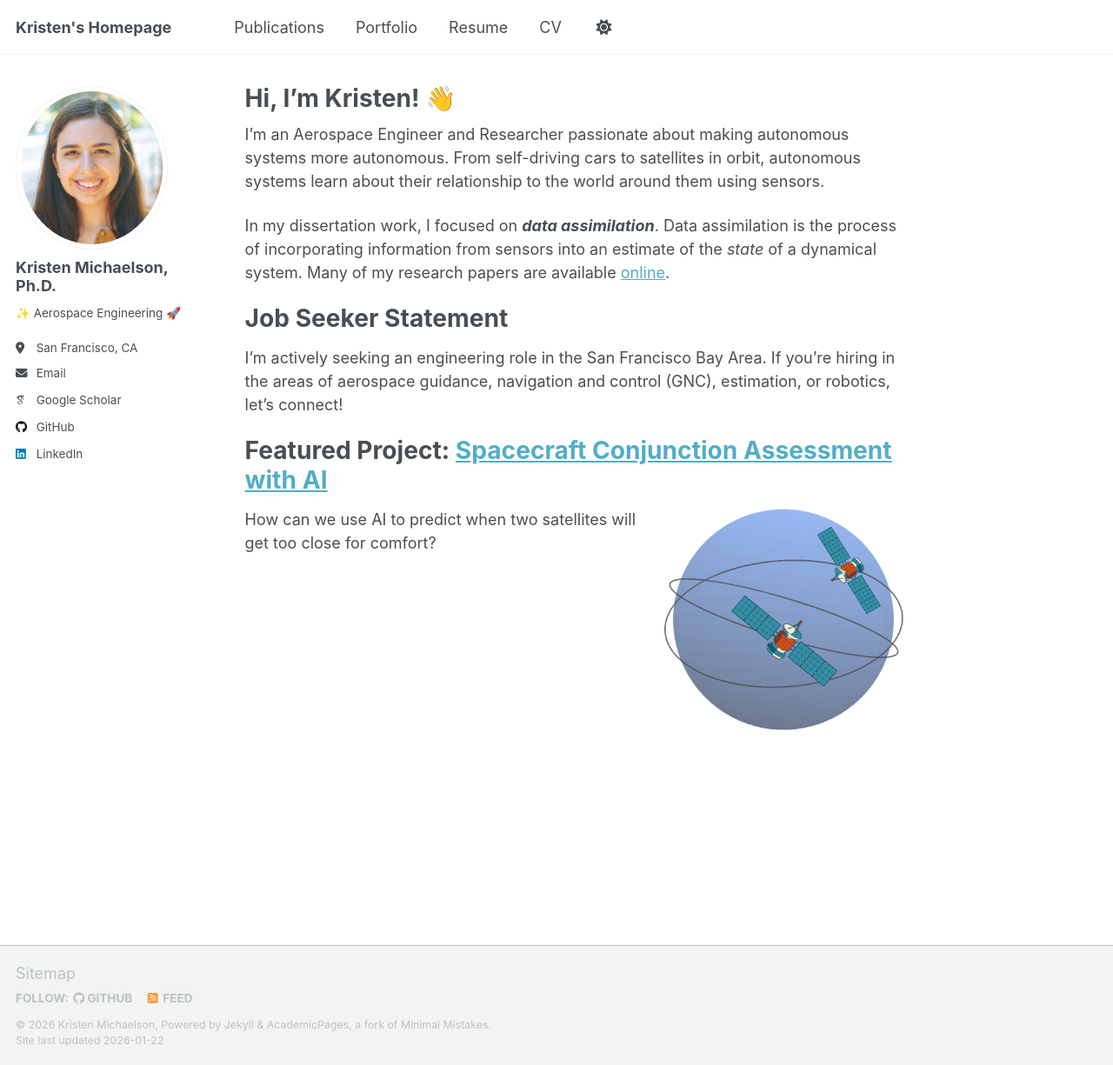
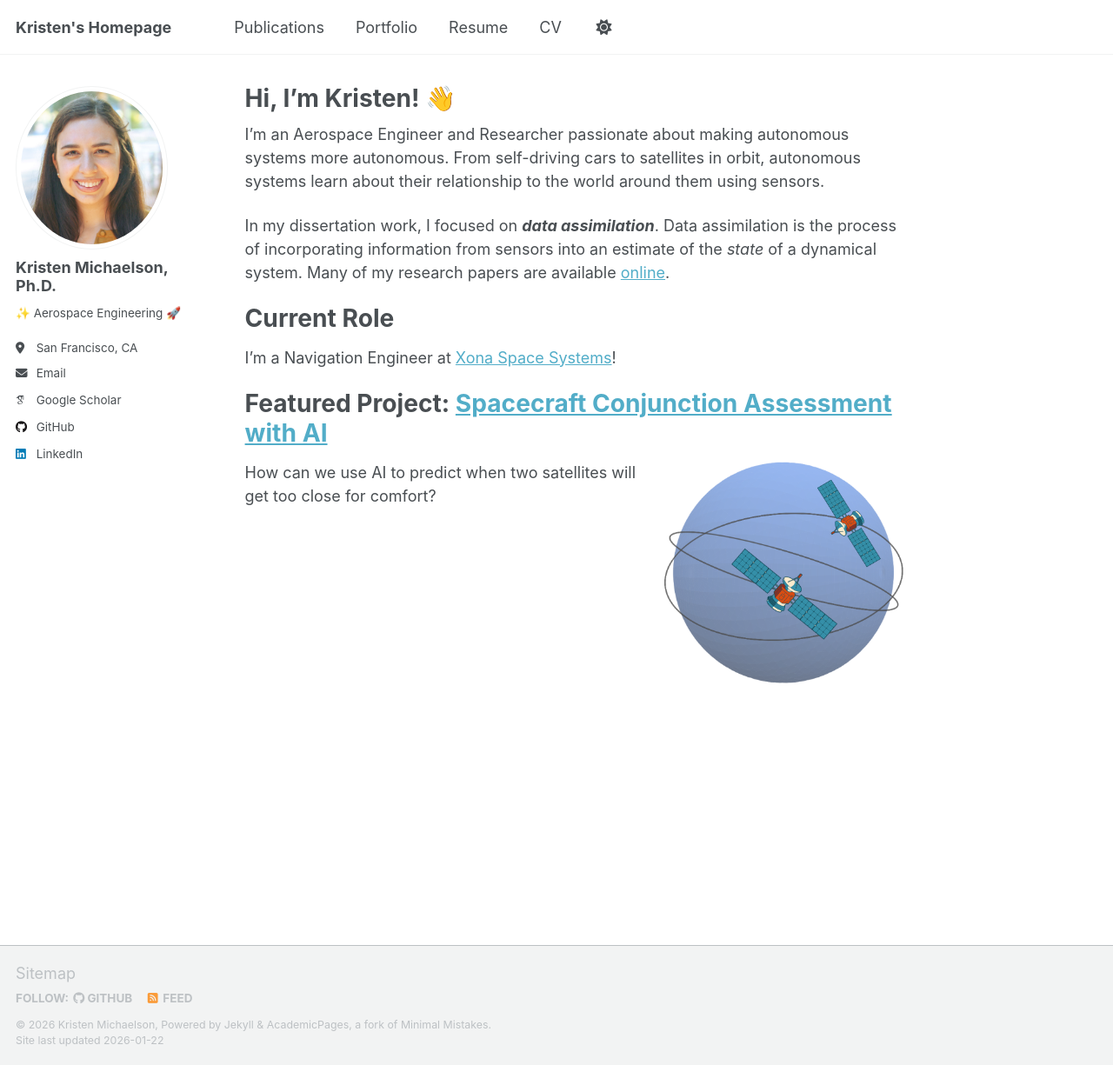
Before and after one commit to kristenmichaelson/kristenmichaelson.github.io, a Jekyll site: the page built from _pages/about.md, in a window 1280 px wide and 1225 px high. Shown: the whole window at 87% size. Built offline with Jekyll 4.4.1, drawn with Linux system fonts in a browser that asks for light colours; some web fonts are replaced; a script that is not in the unit is left out.

Commit message:
Update about.md

```diff
--- a/_pages/about.md
+++ b/_pages/about.md
@@ -11,9 +11,9 @@ I'm an Aerospace Engineer and Researcher passionate about making autonomous syst
 
 In my dissertation work, I focused on ***data assimilation***. Data assimilation is the process of incorporating information from sensors into an estimate of the *state* of a dynamical system. Many of my research papers are available [online](https://scholar.google.com/citations?user=sxHDUVQAAAAJ).
 
-Job Seeker Statement
+Current Role
 ======
-I'm actively seeking an engineering role in the San Francisco Bay Area. If you're hiring in the areas of aerospace guidance, navigation and control (GNC), estimation, or robotics, let's connect!
+I'm a Navigation Engineer at [Xona Space Systems](https://xonaspace.com)!
 
 Featured Project: [Spacecraft Conjunction Assessment with AI](https://kristenmichaelson.github.io/portfolio/portfolio-1/)
 ======
```
